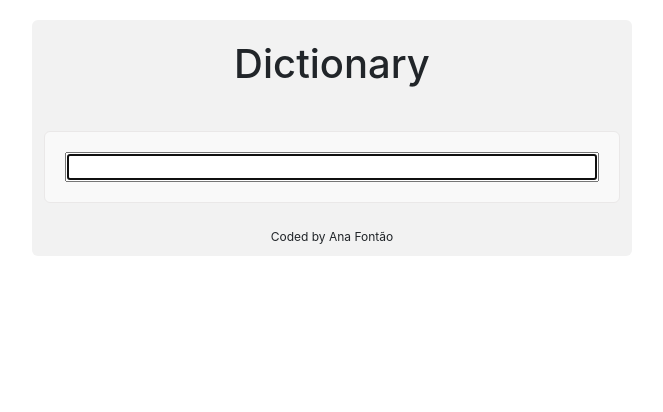
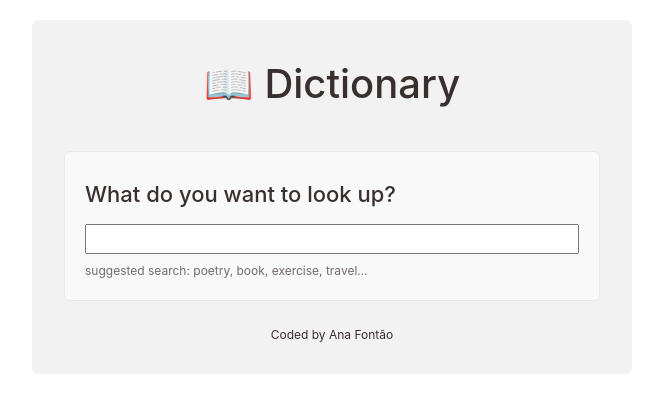
Before and after one commit to aifontao/dictionary-react-app, a React (Create React App) app: page / in a window 1280 px wide. Shown: the top 412 px of the page, without its empty margins (308-971 px from the left). Built offline with nearby package versions, Linux system fonts and the light colour scheme.

Commit message:
Worked on the project CSS

```diff
--- a/public/index.html
+++ b/public/index.html
@@ -27,7 +27,7 @@
       work correctly both with client-side routing and a non-root public URL.
       Learn how to configure a non-root public URL by running `npm run build`.
     -->
-    <title>Dictionary App</title>
+    <title>📖 Dictionary App</title>
   </head>
   <body>
     <noscript>You need to enable JavaScript to run this app.</noscript>
--- a/src/App.css
+++ b/src/App.css
@@ -3,6 +3,8 @@
   border-radius: 6px;
   margin: 20px auto;
   max-width: 600px;
+  padding: 20px;
+  color: #392f2f;
 }
 .App header {
   padding: 20px;
--- a/src/App.js
+++ b/src/App.js
@@ -6,7 +6,7 @@ function App() {
     <div className="App">
       <div className="container">
         <header className="App-header">
-          <h1>Dictionary</h1>
+          <h1>📖 Dictionary </h1>
         </header>
         <main>
           <Dictionary />
--- a/src/Dictionary.css
+++ b/src/Dictionary.css
@@ -9,3 +9,14 @@
 .Dictionary input {
   width: 100%;
 }
+
+.Dictionary h3 {
+  font-size: 22px;
+  line-height: 2;
+}
+
+.Dictionary .hint {
+  font-size: 12px;
+  margin-top: 8px;
+  opacity: 0.7;
+}
--- a/src/Dictionary.js
+++ b/src/Dictionary.js
@@ -25,13 +25,13 @@ export default function Dictionary() {
   return (
     <div className="Dictionary">
       <section>
+        <h3 className="mb-2">What do you want to look up?</h3>
         <form onSubmit={search}>
-          <input
-            type="search"
-            autoFocus={true}
-            onChange={handleKeywordChange}
-          />
+          <input type="search" onChange={handleKeywordChange} />
         </form>
+        <div className="hint">
+          suggested search: poetry, book, exercise, travel...
+        </div>
       </section>
       <Results results={results} />
     </div>
--- a/src/Meaning.css
+++ b/src/Meaning.css
@@ -1,8 +1,17 @@
 .Meaning h3 {
-  font-size: 28px;
-  margin-bottom: 15px;
+  margin-bottom: 0;
+  font-weight: 700;
 }
 
-.Meaning em {
-  opacity: 0.7;
+.Meaning .definition {
+  color: #685454;
+  line-height: 1.8;
+  font-size: 15px;
+  margin-top: 10px;
 }
+.Meaning .example {
+  color: #a7b99e;
+  line-height: 1.8;
+  font-style: italic;
+  font-size: 14px;
+}
--- a/src/Meaning.js
+++ b/src/Meaning.js
@@ -12,10 +12,8 @@ export default function Meaning(props) {
           return (
             <div key={index}>
               <div>
-                <div>{definition.definition}</div>
-                <div>
-                  <em>{definition.example}</em>
-                </div>
+                <div className="definition">{definition.definition}</div>
+                <div className="example">{definition.example}</div>
                 <Synonyms synonyms={definition.synonyms} />
               </div>
             </div>
--- a/src/Phonetics.css
+++ b/src/Phonetics.css
@@ -1,8 +1,20 @@
+.Phonetics {
+  font-weight: 500;
+  opacity: 0.8;
+}
+
 .Phonetics button {
   border-radius: 50%;
   border: 1px solid rgb(234, 232, 232);
   font-size: 15px;
-  margin-right: 5px;
+  margin-right: 7px;
   line-height: 0.6;
   padding: 8px;
+  color: rgb(149, 143, 143);
+  transition: 200ms all ease-in-out;
 }
+
+.Phonetics button:hover {
+  background-color: rgb(149, 143, 143);
+  color: rgb(234, 232, 232);
+}
--- a/src/Results.css
+++ b/src/Results.css
@@ -1,4 +1,6 @@
 .Results h2 {
   font-size: 32px;
+  font-weight: bold;
   margin-bottom: 18px;
+  text-transform: capitalize;
 }
--- a/src/Results.js
+++ b/src/Results.js
@@ -9,11 +9,10 @@ export default function Results(props) {
       <div className="Results">
         <section>
           <h2>{props.results.word}</h2>
-
           <div className="d-flex flex-row gap-4">
             {props.results.phonetics.map(function (phonetic, index) {
               return (
-                <div className="" key={index}>
+                <div key={index}>
                   <Phonetics phonetic={phonetic} />
                 </div>
               );
--- /dev/null
+++ b/src/Synonyms.css
@@ -0,0 +1,9 @@
+.Synonyms {
+  margin: 12px 0 30px;
+  font-size: 14px;
+  color: #89b9bde3;
+}
+
+.Synonyms span {
+  margin-right: 15px;
+}
--- a/src/Synonyms.js
+++ b/src/Synonyms.js
@@ -1,16 +1,12 @@
 import React from "react";
+import "./Synonyms.css";
 
 export default function Synonyms(props) {
   if (props.synonyms.length !== 0) {
     return (
       <div className="Synonyms">
-        <strong>Synonyms: </strong>
         {props.synonyms.map(function (synonym, index) {
-          return (
-            <ul key={index}>
-              <li>{synonym}</li>
-            </ul>
-          );
+          return <span key={index}>{synonym}</span>;
         })}
       </div>
     );
```
